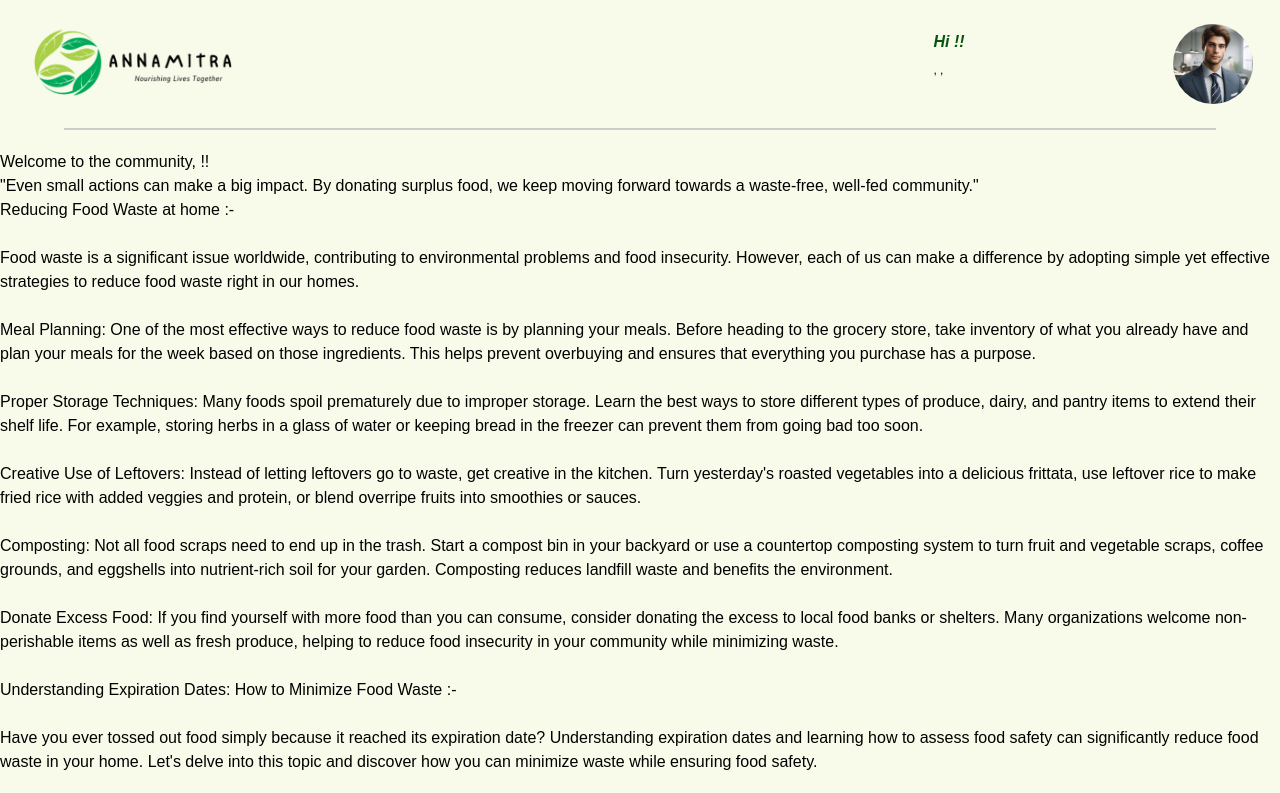
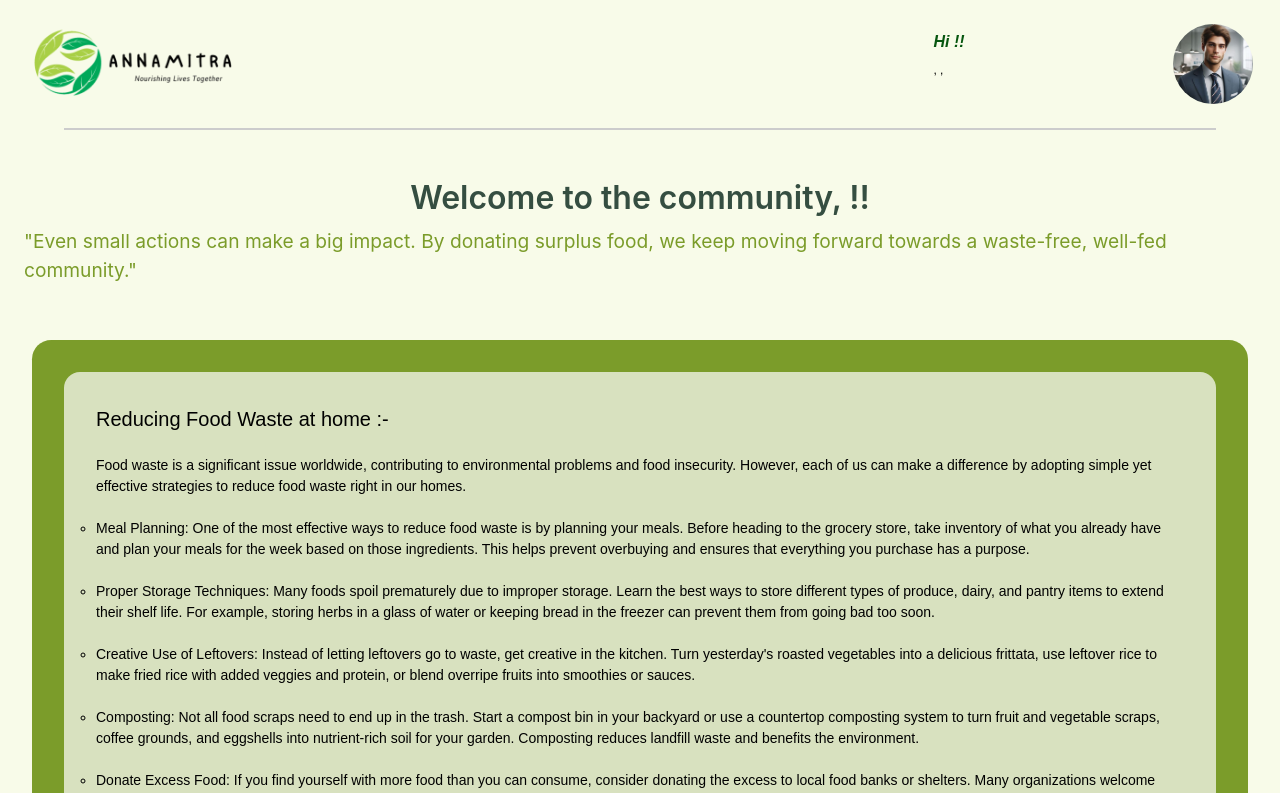
Before and after one commit to krishaga/Annamitra, a React (Vite) app in the folder frontend/: page /community in a window 1280 px wide. Shown: the top 793 px of the page. Built offline with nearby package versions, Linux system fonts and the light colour scheme; no server answers.

Commit message:
Refactor: Community Style
Co-authored-by: Md Aafaque Tabish <md-aafaque@users.noreply.github.com>

```diff
--- a/frontend/src/styles/Community.css
+++ b/frontend/src/styles/Community.css
@@ -1,17 +1,51 @@
-.para1details {
-    color: aquamarine;
-    margin: 2rem;
+.container-1{
+    display: flex;
+    justify-content: center;
+    align-items: center;
+    flex-direction: column;
+    font-family: "Inter", serif;
+    padding: 1.5rem;
+}
+
+.line1{
+    font-size: 2rem;
+    color: #354e41;
+    font-weight: 600;
+    padding-bottom: 0.3rem;
+}
+
+.line2{
+    color: #7b9c2a;
     font-size: 1.2rem;
 }
 
-.para1 h1 {
-    font-size: 2rem;
-    font-style: italic;
-    color: darkgreen;
+.main-container{
+    display: flex;
+    flex-direction: column;
+    justify-content: center;
+    align-items: center;
+    background-color: #7b9c2a;
+    border-radius: 1.2rem;
     margin: 2rem;
+    max-width: 100%;
+    padding: 2rem;
+    gap: 2rem;
 }
 
-.para1 ul {
-    list-style-type: none;
-    margin: 2rem;
+.posts{
+    border-radius: 1rem;
+    background-color: rgba(255, 255, 255, 0.7);
+    width: 100%;
+    font-size: 14px;
+    padding: 2rem;
+    list-style-type: circle;
 }
+
+.posts ul {
+    list-style-type: circle
+}
+
+
+.h1{
+    font-size: 20px;
+}
```
